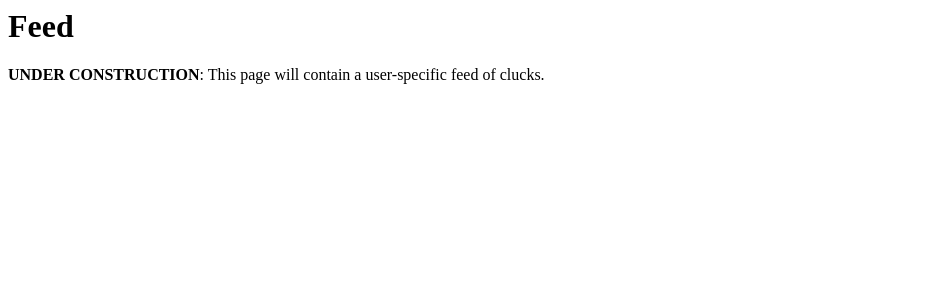
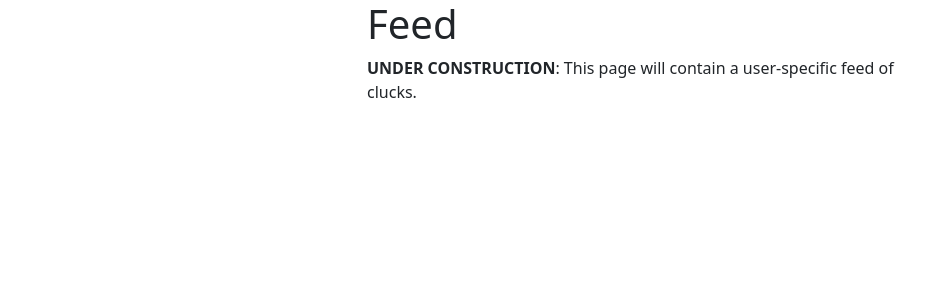
Before and after one commit to AbbasBinVakas/Clucker, a Django app: template microblogs/templates/feed.html in a window 1280 px wide. Shown: the top 300 px of the page, without its empty margins (0-949 px from the left). Run offline with Django 4.2, Linux system fonts and the light colour scheme; the template is opened without the code that fills it, so the values that code supplies are empty.

Commit message:
Render feed template with Bootstrap

```diff
--- a/microblogs/templates/feed.html
+++ b/microblogs/templates/feed.html
@@ -1,9 +1,11 @@
-<html>
-<head>
-    <title>Clucker</title>
-</head>
-    <body>
-        <h1>Feed</h1>
-        <p><b>UNDER CONSTRUCTION</b>: This page will contain a user-specific feed of clucks.</p>
-    </body>
-</html>
+{% extends 'base.html' %}
+{% block body %}
+<div class="container">
+    <div class="row">
+        <div class="col-sm-12 col-md-6 offset-md-3">
+            <h1>Feed</h1>
+            <p><b>UNDER CONSTRUCTION</b>: This page will contain a user-specific feed of clucks.</p>
+        </div>
+    </div>
+</div>
+{% endblock %}
```
